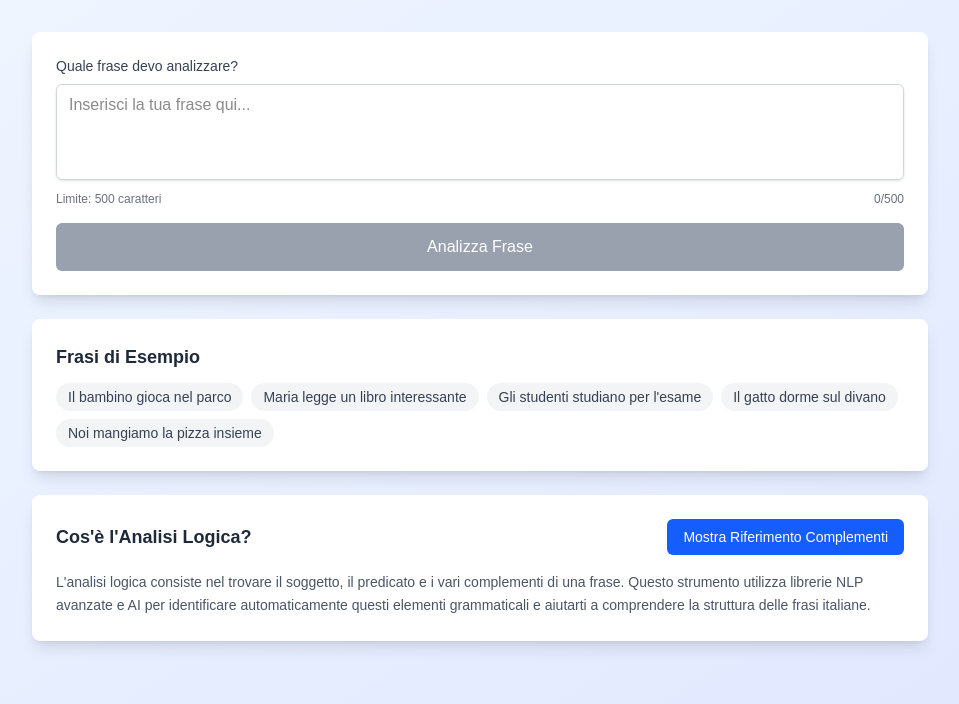
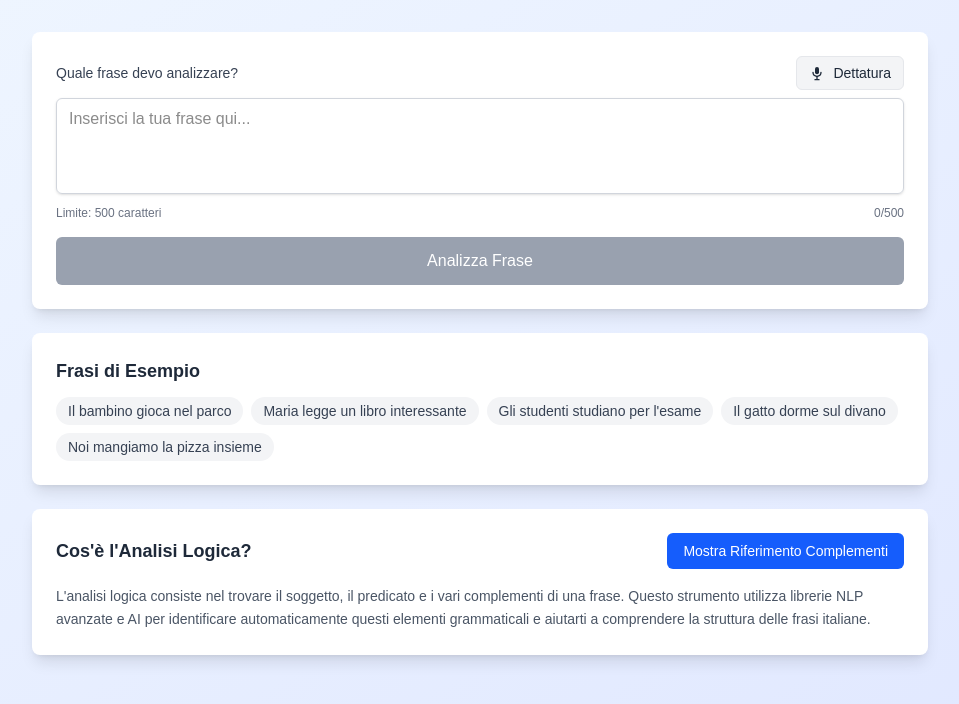
Before and after one commit to Mudassirdbs/logical_analyzer, a Next.js app: page / in a window 1280 px wide. Shown: the top 704 px of the page, without its empty margins (160-1119 px from the left). Built offline with nearby package versions, Linux system fonts and the light colour scheme.

Commit message:
feat: speech recongition

```diff
--- a/src/app/page.tsx
+++ b/src/app/page.tsx
@@ -1,6 +1,6 @@
 "use client";
 
-import { useState } from "react";
+import { useState, useEffect, useRef } from "react";
 import { analyzeLogic } from "./logic-analysis";
 import { getAllComplements, type ComplementInfo } from "./complement-reference";
 
@@ -21,6 +21,68 @@ export default function Home() {
   const [isAnalyzing, setIsAnalyzing] = useState(false);
   const [showReference, setShowReference] = useState(false);
   const [error, setError] = useState<string | null>(null);
+  // Speech-to-text state
+  const [speechSupported, setSpeechSupported] = useState(false);
+  const [isListening, setIsListening] = useState(false);
+  const recognitionRef = useRef<any>(null);
+
+  useEffect(() => {
+    if (typeof window !== "undefined") {
+      const hasSpeech = (window as any).SpeechRecognition || (window as any).webkitSpeechRecognition;
+      setSpeechSupported(Boolean(hasSpeech));
+    }
+  }, []);
+
+  const startListening = () => {
+    if (!speechSupported || isListening) return;
+    const SpeechRecognition = (window as any).SpeechRecognition || (window as any).webkitSpeechRecognition;
+    if (!SpeechRecognition) return;
+    const recognition = new SpeechRecognition();
+    recognition.lang = "it-IT";
+    recognition.continuous = true;
+    recognition.interimResults = true;
+
+    recognition.onresult = (event: any) => {
+      let interim = "";
+      let finalChunk = "";
+      for (let i = event.resultIndex; i < event.results.length; i++) {
+        const transcript = event.results[i][0].transcript;
+        if (event.results[i].isFinal) {
+          finalChunk += transcript + " ";
+        } else {
+          interim += transcript;
+        }
+      }
+      if (finalChunk) {
+        setInputText((prev) => {
+          const spaced = prev && !prev.endsWith(" ") ? prev + " " : prev;
+          const combined = (spaced + finalChunk).trim();
+          return combined.length > 500 ? combined.slice(0, 500) : combined;
+        });
+        if (error) setError(null);
+      }
+    };
+
+    recognition.onerror = () => {
+      setIsListening(false);
+    };
+    recognition.onend = () => {
+      // Do not auto-restart to keep UX predictable
+      setIsListening(false);
+    };
+
+    recognition.start();
+    recognitionRef.current = recognition;
+    setIsListening(true);
+  };
+
+  const stopListening = () => {
+    if (recognitionRef.current) {
+      try { recognitionRef.current.stop(); } catch {}
+      recognitionRef.current = null;
+    }
+    setIsListening(false);
+  };
 
   const handleAnalyze = async () => {
     if (!inputText.trim()) return;
@@ -53,9 +115,37 @@ export default function Home() {
         <div className="max-w-4xl mx-auto">
           <div className="bg-white dark:bg-gray-800 rounded-lg shadow-lg p-6 mb-6">
             <div className="mb-4">
-              <label htmlFor="sentence-input" className="block text-sm font-medium text-gray-700 dark:text-gray-300 mb-2">
-                Quale frase devo analizzare?
-              </label>
+              <div className="flex items-center justify-between mb-2">
+                <label htmlFor="sentence-input" className="block text-sm font-medium text-gray-700 dark:text-gray-300">
+                  Quale frase devo analizzare?
+                </label>
+                <div className="flex items-center gap-2">
+                  <button
+                    type="button"
+                    onClick={isListening ? stopListening : startListening}
+                    disabled={!speechSupported}
+                    className={`flex items-center gap-2 px-3 py-1.5 rounded-md text-sm border transition-colors ${
+                      isListening
+                        ? "bg-red-600 border-red-700 text-white hover:bg-red-700"
+                        : speechSupported
+                          ? "bg-gray-100 dark:bg-gray-700 border-gray-200 dark:border-gray-600 text-gray-800 dark:text-gray-200 hover:bg-gray-200 dark:hover:bg-gray-600"
+                          : "bg-gray-100 dark:bg-gray-700 border-gray-200 dark:border-gray-600 text-gray-400 cursor-not-allowed"
+                    }`}
+                  >
+                    {/* mic icon */}
+                    <svg xmlns="http://www.w3.org/2000/svg" viewBox="0 0 24 24" className="w-4 h-4" fill="currentColor">
+                      <path d="M12 14a3 3 0 0 0 3-3V6a3 3 0 1 0-6 0v5a3 3 0 0 0 3 3Z"/>
+                      <path d="M19 11a1 1 0 1 0-2 0 5 5 0 0 1-10 0 1 1 0 1 0-2 0 7 7 0 0 0 6 6.92V21H9a1 1 0 1 0 0 2h6a1 1 0 1 0 0-2h-2v-3.08A7 7 0 0 0 19 11Z"/>
+                    </svg>
+                    {isListening ? "Ferma dettatura" : speechSupported ? "Dettatura" : "Non supportato"}
+                  </button>
+                </div>
+              </div>
+              {!speechSupported && (
+                <p className="text-xs text-gray-500 dark:text-gray-400 mb-2">
+                  Il riconoscimento vocale non è supportato nel tuo browser. Prova con Chrome su desktop.
+                </p>
+              )}
               <textarea
                 id="sentence-input"
                 value={inputText}
```
